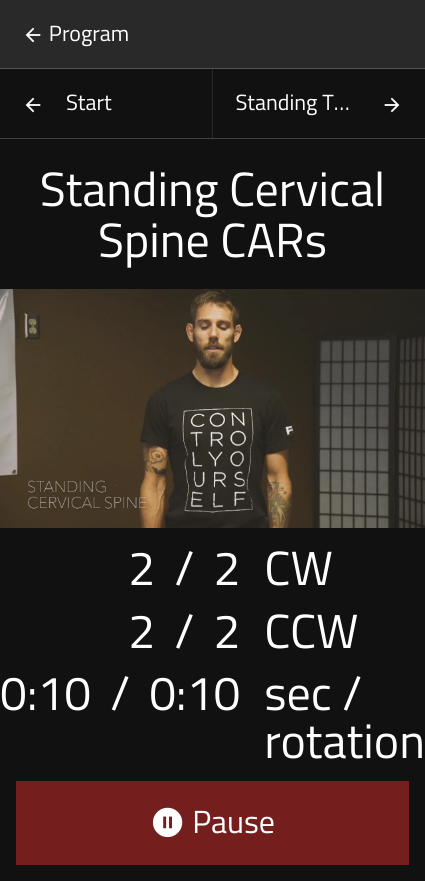
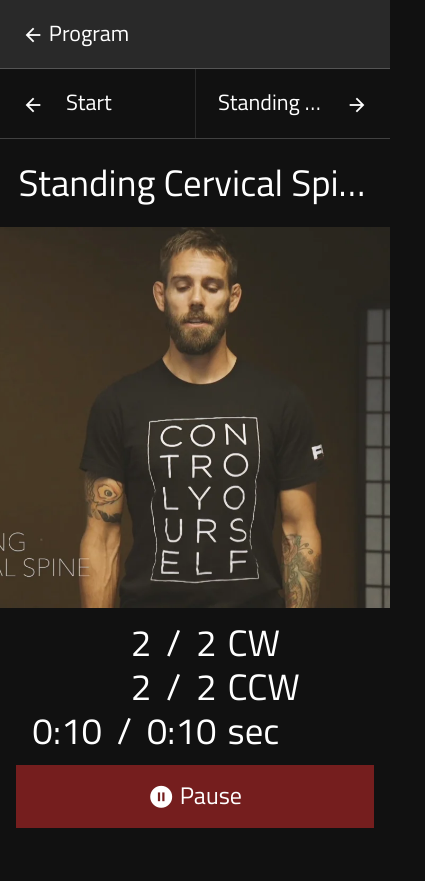
Before and after one commit to mattmazzola/frc, a React (Create React App) app: page /cars/runner in a window 390 px wide. Shown: the whole page, 425 px wide, since content can reach past the window. After the commit the page ends 844 px from the top, so only its background shows below. Built offline with nearby package versions, Linux system fonts and the light colour scheme; what react-redux-typescript would draw is missing.

Commit message:
adjust spacing for smaller screens

```diff
--- a/src/components/CarsRunner.tsx
+++ b/src/components/CarsRunner.tsx
@@ -29,12 +29,12 @@ export default function (props: ReceivedProps) {
     const imgUrl = props.movement.imgUrl || "//via.placeholder.com/350x150"
     return <div className="movement-timer">
         <div className="movement-timer_name">{props.movement.name}</div>
-        <img src={imgUrl} alt={`Person demonstrating the move: ${props.movement.name}`} width="100%" />
+        <div className="movement-timer_img" style={{backgroundImage: `url('${imgUrl}')`}}></div>
         <div>
             <div className="movement-timer_timers">
                 <div className="movement-timer_value"><span>{props.clockwiseRotations}</span><span>/</span><span>{props.clockwiseRotationsMax}</span></div><div>CW</div>
                 <div className="movement-timer_value"><span>{props.counterClockwiseRotations}</span><span>/</span><span>{props.counterClockwiseRotationsMax}</span></div><div>CCW</div>
-                <div className="movement-timer_value"><span>{getDurationString(props.seconds)}</span><span>/</span><span>{getDurationString(props.duration)}</span></div><div>sec / rotation</div>
+                <div className="movement-timer_value"><span>{getDurationString(props.seconds)}</span><span>/</span><span>{getDurationString(props.duration)}</span></div><div>sec</div>
             </div>
         </div>
         <div className="movement-timer_buttons">
--- a/src/components/PailsRailsRunner.css
+++ b/src/components/PailsRailsRunner.css
@@ -1,6 +1,6 @@
 .movement-timer {
     display: grid;
-    grid-template: min-content min-content 1fr min-content / auto;
+    grid-template: min-content 1fr min-content min-content / auto;
 }
 .movement-timer_name {
     padding: 0.5em;
@@ -8,13 +8,32 @@
     font-size: 3rem;
     line-height: 3.2rem;
 }
+.movement-timer_img {
+    background-size: cover;
+    background-position: 50% 100%;
+    background-repeat: no-repeat no-repeat;
+}
 
 .movement-timer_timers {
     display: grid;
-    grid-template: auto / 1fr 1fr;
+    grid-template: auto / 4fr 3fr;
     grid-gap: 0.3em 0.5em;
-    font-size: 3rem;
+    font-size: 2.5rem;
     margin-top: 1rem;
+}
+
+@media(max-width: 400px) {
+    .movement-timer_name {
+        font-size: 2.3rem;
+        overflow: hidden;
+        text-overflow: ellipsis;
+        white-space: nowrap;
+    }
+
+    .movement-timer_timers {
+        grid-gap: 0.2em 0.3em;
+        font-size: 2.3rem;
+    }
 }
 
 .movement-timer_value {
@@ -26,7 +45,7 @@
 
 .movement-timer_buttons {
     padding: 1rem;
-    font-size: 2rem;
+    font-size: 1.5rem;
 }
 
 .movement-timer_buttons i {
--- a/src/components/PailsRailsRunner.tsx
+++ b/src/components/PailsRailsRunner.tsx
@@ -30,7 +30,8 @@ export default function (props: ReceivedProps) {
 
     return <div className="movement-timer">
         <div className="movement-timer_name">{props.movement.name}</div>
-        <img src={imgUrl} alt={`Person demonstrating the move: ${props.movement.name}`} width="100%" />
+        <div className="movement-timer_img" style={{backgroundImage: `url('${imgUrl}')`}}>
+        </div>
         <div>
             <div className="movement-timer_timers">
                 <div className="movement-timer_value"><span>{getDurationString(props.passive)}</span><span>/</span><span>{getDurationString(props.maxPassive)}</span></div><div>Passive</div>
--- a/src/routes/App.css
+++ b/src/routes/App.css
@@ -15,6 +15,7 @@ body {
 .frc_header {
   text-align: center;
   font-size: 3rem;
+  padding: 0.5em 0;
 }
 
 .frc_main {
@@ -37,7 +38,7 @@ body {
   display: grid;
   grid-gap: 1em;
   grid-template: auto / 2fr 3fr;
-  padding: 1.5em 2em;
+  padding: 1em;
 }
 
 
@@ -62,7 +63,6 @@ body {
   }
 
   .frc_footer .link {
-    font-size: 1rem;
     padding: 0.5em 1em;
   }
 }
```
